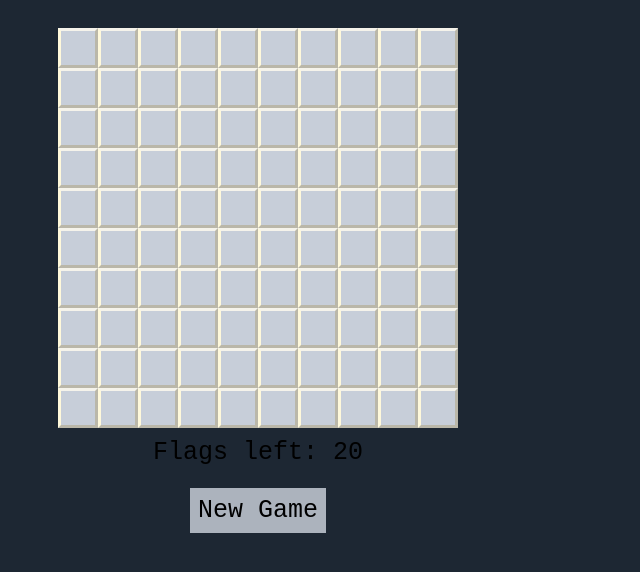
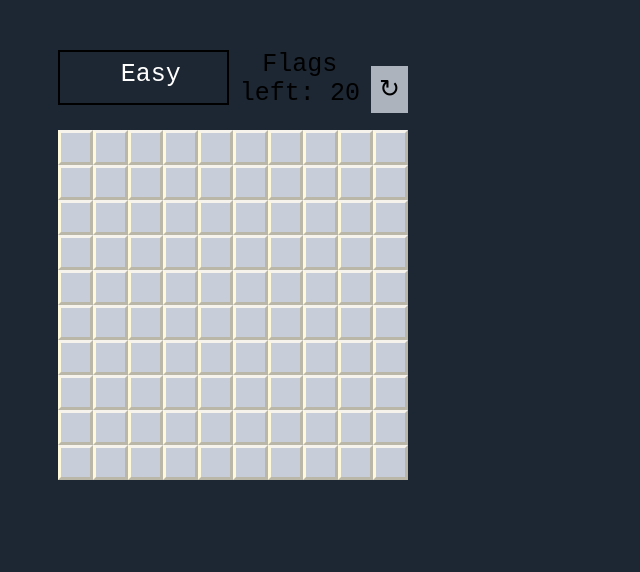
Before and after one commit to agathaco/js-minesweeper, a plain HTML site: page index.html in a window 1280 px wide. Shown: the whole page, without its empty margins (0-640 px from the left). Drawn offline with Linux system fonts and the light colour scheme.

Commit message:
added levels

```diff
--- a/app.js
+++ b/app.js
@@ -4,19 +4,34 @@ document.addEventListener('DOMContentLoaded', () => {
   const result = document.querySelector('#result')
   const newGameBtn = document.querySelector('.btn')
 
-  let width = 10
-  let bombAmount = 20
+  const levels = [
+    {
+      name:'Easy',
+      width: 10,
+      bombs: 20
+    },
+    {
+      name:'Medium',
+      width: 15,
+      bombs: 30
+    },
+    {
+      name:'Hard',
+      width: 20,
+      bombs: 70
+    },
+  ]
+  let root = document.documentElement;
+  let selectedLevel = levels[0];
   let flags = 0
   let tiles = [];
   let isGameOver = false
   let numberColors = ['#3498db', '#2ecc71', '#e74c3c', '#9b59b6', '#f1c40f', '#1abc9c', '#34495e', '#7f8c8d'];
 
   function clearBoard() {
-    console.log('clearing');
     isGameOver = false;
     flags = 0;
     tiles.forEach(tile => {
-      console.log('removing tiles')
       tile.remove();
     });
     createBoard();
@@ -25,7 +40,10 @@ document.addEventListener('DOMContentLoaded', () => {
 
 
   function createBoard() {
-    flagsLeft.innerHTML = bombAmount
+    flagsLeft.innerHTML = selectedLevel.bombs
+    const width = selectedLevel.width
+    const tileWidth = parseInt((getComputedStyle(root).getPropertyValue('--tile-width')))
+    root.style.setProperty('--grid-width', width * tileWidth)
 
     //add tiles
     for (let i = 0; i < width * width; i++) {
@@ -46,7 +64,7 @@ document.addEventListener('DOMContentLoaded', () => {
     }
 
     //add bombs
-    const randomTiles = tiles.sort(() => Math.random() - 0.5).slice(0,bombAmount).map(tile => tile.id) // suffle tile's id and select 20 firsts to get 20 random tiles
+    const randomTiles = tiles.sort(() => Math.random() - 0.5).slice(0, selectedLevel.bombs).map(tile => tile.id) // suffle tile's id and select 20 firsts to get 20 random tiles
     tiles.forEach((tile) => randomTiles.includes(tile.id) ? tile.classList.add('has-bomb') : tile.classList.add('is-empty')) // if tile's id is in ramdomTile array, add bomb
     tiles.sort((a, b) => a.id - b.id); //sort array by id again
 
@@ -58,7 +76,6 @@ document.addEventListener('DOMContentLoaded', () => {
       const isRightEdge = (i % width === width - 1)
 
       if (!tiles[i].classList.contains('has-bomb')) {
-        console.log(tiles[i])
         if (!isLeftEdge) {
           if (tiles[i - 1] && tiles[i - 1].classList.contains('has-bomb')) total++
           if (tiles[i - 1 + width] && tiles[i - 1 + width].classList.contains('has-bomb')) total++
@@ -89,7 +106,6 @@ document.addEventListener('DOMContentLoaded', () => {
     if (isGameOver) return
     if (tile.classList.contains('checked') || tile.classList.contains('flag')) return
     if (tile.classList.contains('has-bomb')) {
-      console.log(tile)
       gameOver()
     } else {
       let total = tile.getAttribute('data')
@@ -106,10 +122,10 @@ document.addEventListener('DOMContentLoaded', () => {
 
   //check neighboring tiles once tile is clicked
   function checktile(currentId) {
+    const width = selectedLevel.width
     const isLeftEdge = (currentId % width === 0)
     const isRightEdge = (currentId % width === width - 1)
     const parsedId = parseInt(currentId);
-
     function loopThroughtiles(tileId) {
       const newId = tileId.id
       const newTile = document.getElementById(newId)
@@ -150,18 +166,18 @@ document.addEventListener('DOMContentLoaded', () => {
   //add Flag with right click
   function addFlag(tile) {
     if (isGameOver) return
-    if (!tile.classList.contains('checked') && (flags < bombAmount)) {
+    if (!tile.classList.contains('checked') && (flags < selectedLevel.bombs)) {
       if (!tile.classList.contains('flag')) {
         tile.classList.add('flag')
         tile.innerHTML = ' 🚩'
         flags++
-        flagsLeft.innerHTML = bombAmount - flags
+        flagsLeft.innerHTML = selectedLevel.bombs - flags
         checkForWin()
       } else {
         tile.classList.remove('flag')
         tile.innerHTML = ''
         flags--
-        flagsLeft.innerHTML = bombAmount - flags
+        flagsLeft.innerHTML = selectedLevel.bombs - flags
       }
     }
   }
@@ -173,17 +189,38 @@ document.addEventListener('DOMContentLoaded', () => {
       if (tile.classList.contains('flag') && tile.classList.contains('has-bomb')) {
         matches++
       }
-      if (matches === bombAmount) {
+      if (matches === selectedLevel.bombs) {
         result.innerHTML = 'YOU WIN!'
         isGameOver = true
 
         // reveal all remaining tiles
         if (!tile.classList.contains('checked')) {
-          console.log('revealing tile')
           tile.classList.add('checked')
         }
       }
     })
   }
 
+  // dropdown menu functions
+  const dropdownTitle = document.querySelector('.dropdown .title');
+  const dropdownOptions = document.querySelectorAll('.dropdown .option');
+
+  function toggleMenuDisplay(e) {
+    const dropdown = e.target.parentNode; //getting the parent selector
+    const menu = dropdown.querySelector('.menu'); //selecting 'menu' fron the parent selector
+    menu.classList.toggle('close-menu');
+  }
+
+  function handleOptionSelected(e) {
+    e.target.parentNode.classList.toggle('close-menu'); // using parentnode to get the menu  elementfrom option elements
+    dropdownTitle.textContent = e.target.textContent;
+    // here: select current level form levels object
+    selectedLevel = levels.find(level => level.name === e.target.textContent)
+    clearBoard();
+  }
+
+  //bind listeners to these elements
+  dropdownTitle.addEventListener('click', toggleMenuDisplay);
+  dropdownOptions.forEach(option => option.addEventListener('click', handleOptionSelected));
+
 })
--- a/index.html
+++ b/index.html
@@ -10,10 +10,22 @@
 </head>
 <body>
   <div class="container">
+    <div class="header">
+      <div class='dropdown'>
+        <div class='title'>Easy</div>
+        <div class='menu close-menu'>
+          <div class='option' id='option1'>Easy</div>
+          <div class='option' id='option2'>Medium</div>
+          <div class='option' id='option3'>Hard</div>
+        </div>
+      </div>
+      <div>Flags left: <span id='flags-left'></span></div>
+      <div><a class="btn">↻</a></div>
+
+    </div>
     <div class="grid"></div>
-    <div>Flags left: <span id='flags-left'></span></div>
     <div id="result"></div>
-    <div><a class="btn">New Game</a></div>
+
   </div>
 </body>
 </html>
--- a/style/style.scss
+++ b/style/style.scss
@@ -2,7 +2,10 @@ $grey: #1D2733;
 $bg: #ffebc5;
 $red: crimson;
 
-
+:root {
+  --grid-width: 350;
+  --tile-width: 35;
+}
 
 html {
   box-sizing: border-box;
@@ -15,29 +18,34 @@ html {
 }
 
 .container {
-  width: 500px;
+  width: calc(var(--grid-width) * 1px);
   align-content: center;
+  margin: 50px;
+}
+
+.header {
+  display: flex;
+  height:80px;
+  position: relative;
 }
 
 .grid {
-  height: 400px;
-  width: 400px;
+  height: calc(var(--grid-width) * 1px);
+  width: 100%;
   display: flex;
   flex-wrap: wrap;
-  background-color: #C7CED9;
-  margin-left: 50px;
-  margin-top: 20px;
-  margin-bottom: 10px;
 }
 
 .tile {
-  height: 40px;
-  width: 40px;
+  height: calc(var(--tile-width) * 1px);
+  width: calc(var(--tile-width)  * 1px);
   border: 1px solid black;
   cursor: pointer;
   border: 3px solid;
   border-color: #f5f3eb #bab7a9 #bab7a9 #fff9db;
   box-sizing: border-box;
+  background-color: #C7CED9;
+
 }
 
 div {
@@ -73,3 +81,36 @@ div {
   cursor:pointer;
   background-color: rgb(172, 179, 189);
 }
+
+.dropdown{
+	border: 0.1em solid black;
+	width: 10em;
+  margin-bottom: 1em;
+  color: white;
+}
+
+.dropdown .title {
+	margin: .3em;
+  width: 100%;
+  cursor: pointer;
+}
+
+.dropdown .menu{
+	transition: max-height .1s ease-out;
+	max-height: 20em;
+  overflow: hidden;
+  cursor: pointer;
+}
+
+.dropdown .menu .option{
+	margin: .3em;
+	margin-top: 0.3em;
+}
+
+.dropdown .menu .option:hover{
+	background: rgba(0,0,0,0.2);
+}
+
+.close-menu {
+  max-height: 0 !important;
+}
```
Also changed, not shown: style/style.css, 1 other file.
